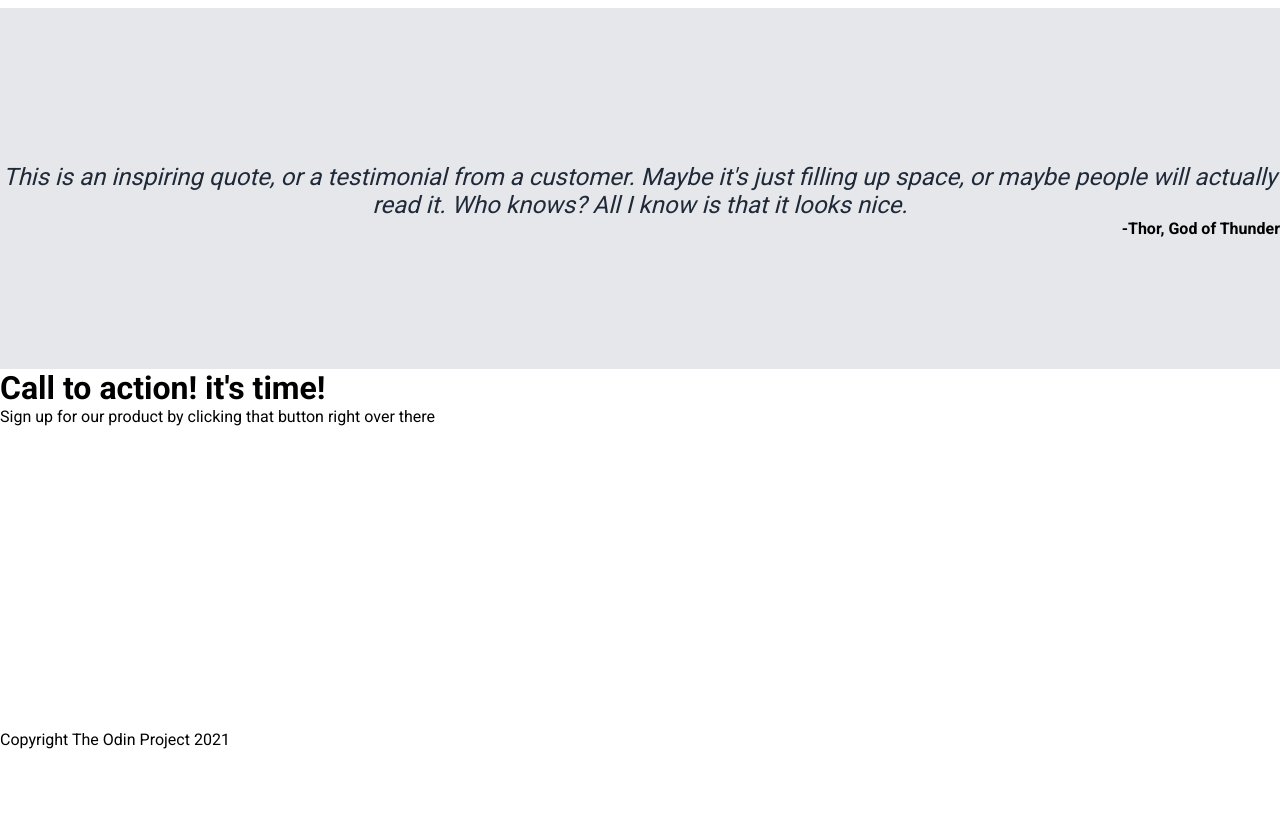
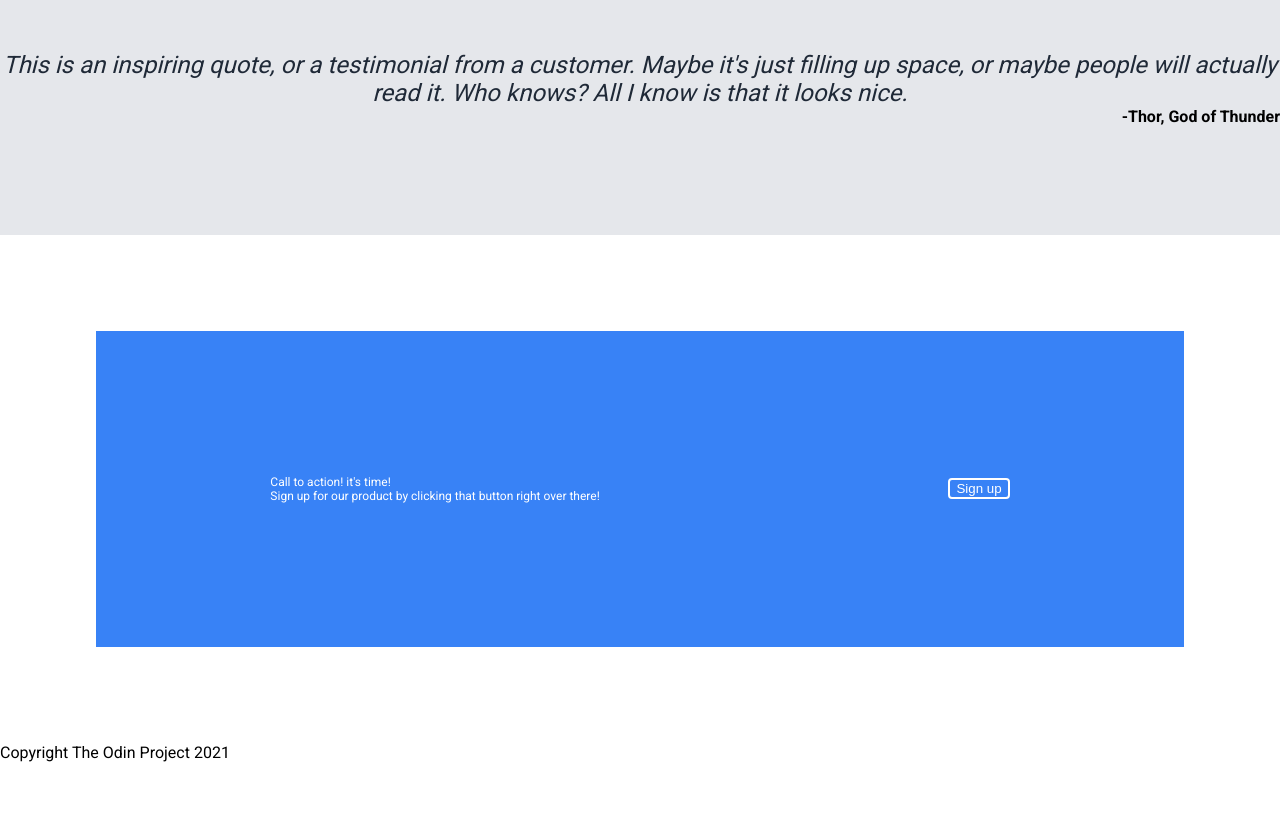
Before and after one commit to jmoyong04/landing-page, a plain HTML site: page index.html in a window 1280 px wide. Shown: the part 762-1600 px from the top of the page. Drawn offline with Linux system fonts and the light colour scheme.

Commit message:
Finish styling of call to action

```diff
--- a/index.html
+++ b/index.html
@@ -51,8 +51,11 @@
         <div class="credit">-Thor, God of Thunder</div>
     </div>
     <div class="signup">
-        <h1>Call to action! it's time!</h1>
-        <p>Sign up for our product by clicking that button right over there</p>
+        <div class="signup-info">
+            <div class="action">Call to action! it's time!</div>
+            <div class="product">Sign up for our product by clicking that button right over there!</div>
+        </div>
+        <div class="signup-button"><button class="button2">Sign up</button></div>
     </div>
     <div class="footer">Copyright  The Odin Project 2021 </div>
 </body>
--- a/style.css
+++ b/style.css
@@ -120,7 +120,34 @@ justify-content: center;
 }
 .signup{
 flex: 1;
+background-color: #3882F6;
+margin: 96px;
+display: flex;
+justify-content: space-around;
+align-items: center;
 }
+.signup-info{
+    display: flex;
+    flex-direction: column;
+    flex-wrap: wrap;
+}
+.action{
+    color: white;
+    font-size: 12px;
+}
+.product{
+    color: white;
+    font-size: 12px;
+}
+.signup-button{
+}
+.button2{
+    color: white;
+    background-color: #3882F6;
+    border: white solid 2px;
+    border-radius: 4px;
+}
+
 .footer{
 flex: 0.3;
 }
```
